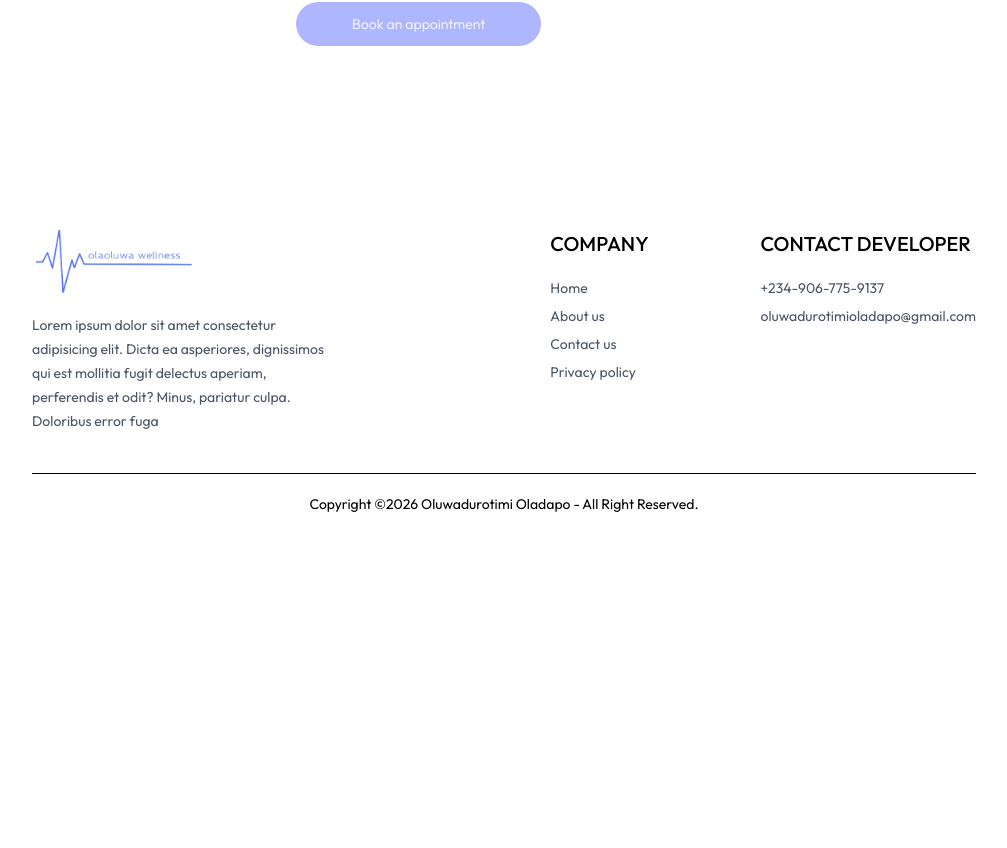
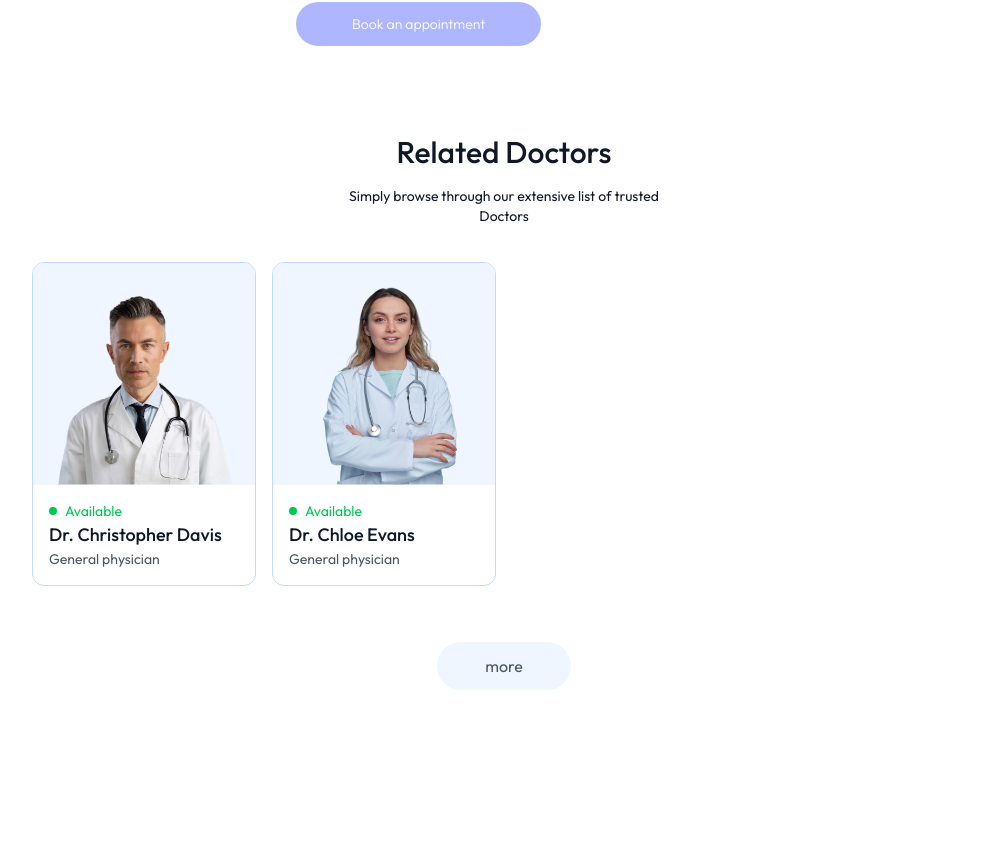
Before and after one commit to Olaoluwa19/olaoluwa-health, a React (Vite) app in the folder frontend/: page /appointment/doc1 in a window 1280 px wide. Shown: the part 673-1521 px from the top of the page, without its empty margins (136-1143 px from the left). Before the commit the page ends 1207 px from the top, so only its background shows below. Built offline with nearby package versions, Linux system fonts and the light colour scheme.

Commit message:
started working on and building the related doc section

```diff
--- a/frontend/src/components/RelatedDoctors.jsx
+++ b/frontend/src/components/RelatedDoctors.jsx
@@ -1,8 +1,11 @@
 import { AppContext } from "@/context/AppContext";
 import { useContext, useEffect, useState } from "react";
+import { useNavigate } from "react-router-dom";
 
 const RelatedDoctors = ({ speciality, docId }) => {
   const { doctors } = useContext(AppContext);
+
+  const navigate = useNavigate();
   const [relDoc, setRelDocs] = useState([]);
 
   useEffect(() => {
@@ -14,7 +17,78 @@ const RelatedDoctors = ({ speciality, docId }) => {
     }
   }, [doctors, speciality, docId]);
 
-  return <div></div>;
+  return (
+    <article
+      className="flex flex-col items-center gap-4 my-16 text-gray-900 md:mx-10"
+      aria-labelledby="related-doctors-heading"
+    >
+      <h2 className="text-3xl font-medium" id="related-doctors-heading">
+        Related Doctors
+      </h2>
+
+      <p className="sm:w-1/3 text-center text-sm">
+        Simply browse through our extensive list of trusted Doctors
+      </p>
+
+      <ul
+        className="w-full grid grid-cols-auto gap-4 pt-5 gap-y-6 px-3 sm:px-0"
+        role="list"
+      >
+        {relDoc.slice(0, 5).map((item) => (
+          <li
+            className="border border-blue-200 rounded-xl overflow-hidden cursor-pointer hover:-translate-y-2.5 transition-all duration-500 focus-within:outline-2 focus-within:outline-blue-500 focus-within:outline-offset-2"
+            key={item._id}
+          >
+            {/* Used <a> to wrap the whole card content for navigation and semantic relaiability */}
+            <a
+              href={`/appointment/${item._id}`}
+              className="block h-full no-underline"
+              onClick={(e) => {
+                e.preventDefault();
+                navigate(`/appointment/${item._id}`);
+              }}
+            >
+              <img
+                className="bg-blue-50 w-full"
+                src={item.image}
+                alt={`Headshot of ${item.name}, ${item.speciality}`}
+                width="411"
+                height="411"
+                loading="lazy"
+              />
+
+              <section className="p-4">
+                <div className="flex items-center gap-2 text-sm text-center text-green-500">
+                  <span
+                    className="w-2 h-2 bg-green-500 rounded-full"
+                    aria-hidden="true"
+                  />
+                  <p>Available</p>
+                </div>
+
+                <h3 className="text-gray-900 text-lg font-medium">
+                  {item.name}
+                </h3>
+
+                <p className="text-gray-600 text-sm">{item.speciality}</p>
+              </section>
+            </a>
+          </li>
+        ))}
+      </ul>
+
+      <button
+        onClick={() => {
+          navigate("/doctors");
+          scrollTo(0, 0);
+        }}
+        className="bg-blue-50 text-gray-600 px-12 py-3 rounded-full mt-10"
+        type="button"
+      >
+        more
+      </button>
+    </article>
+  );
 };
 
 export default RelatedDoctors;
```
